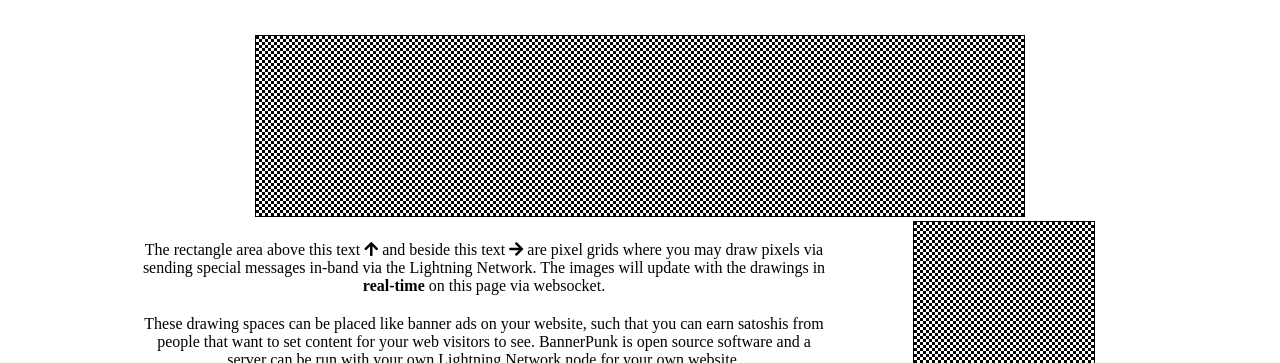
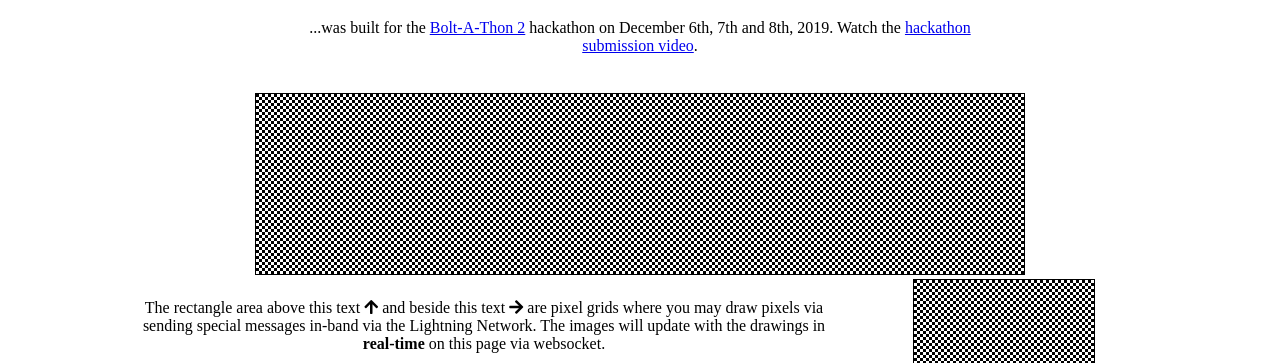
Before and after one commit to jarret/bannerpunk, a plain HTML site: page frontend/htdocs/index.html in a window 1280 px wide. Shown: the part 351-714 px from the top of the page. Drawn offline with Linux system fonts and the light colour scheme.

Commit message:
link to vid

```diff
--- a/frontend/htdocs/index.html
+++ b/frontend/htdocs/index.html
@@ -97,8 +97,10 @@ file LICENSE or http://www.opensource.org/licenses/mit-license.php -->
     <hr>
     <br>
     <a href="https://bannerpunk.biz"><img src="img/logo.png" alt="BannerPunk!"></a>
-    <br>...was built for the <a href="https://boltathon.com/">Bolt-A-Thon 2</a> hackathon on December 6th, 7th and 8th, 2019.</br>
-    <br><br>
+    <P class='body'>
+    <br>...was built for the <a href="https://boltathon.com/">Bolt-A-Thon 2</a> hackathon on December 6th, 7th and 8th, 2019. Watch the <a href=" https://youtu.be/9xub9jgajkI">hackathon submission video</a>.
+    </P>
+    <br>
 
     <!-- banner space 0 -->
     <div id="grid-0"></div>
```
Also changed, not shown: 1 other file.
